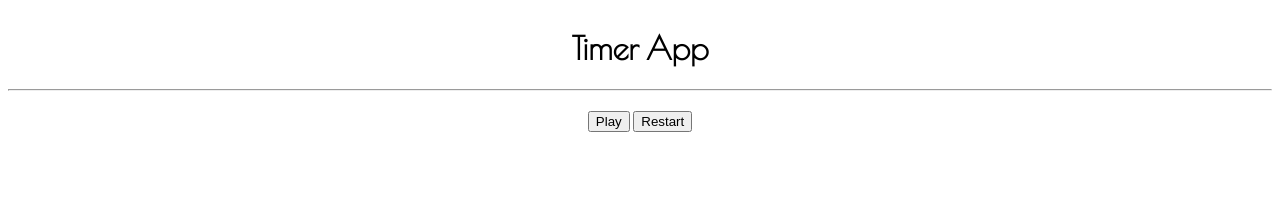
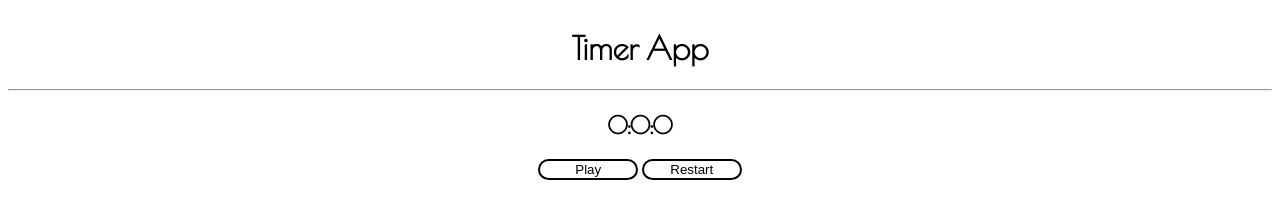
Before and after one commit to AdamByrne/Timer, a plain HTML site: page index.html in a window 1280 px wide. Drawn offline with nearby package versions, Linux system fonts and the light colour scheme.

Commit message:
Added styles
I added button styles and i made the time tag show 0:0:0 unload

```diff
--- a/index.html
+++ b/index.html
@@ -9,7 +9,7 @@
 <body>
   <h1>Timer App</h1>
   <hr/>
-  <h2 id="time"></h2>
+  <h2 id="time">0:0:0</h2>
   <button id="start">Play</button>
   <button id="restart">Restart</button>
 
--- a/styles.css
+++ b/styles.css
@@ -5,10 +5,11 @@ align-content: center;
 font-family: 'Poiret One', cursive;
 }
 
-h2 {
-
+button {
+  color:black;
+  border:2px solid black;
+  background:transparent;
+  border-radius:25px;
+  height:50spx;
+  width:100px;
 }
-
-p {
-
-}
```
